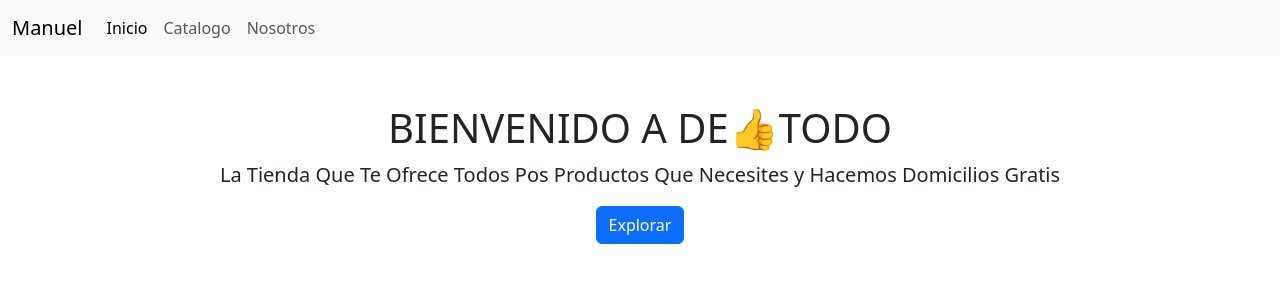
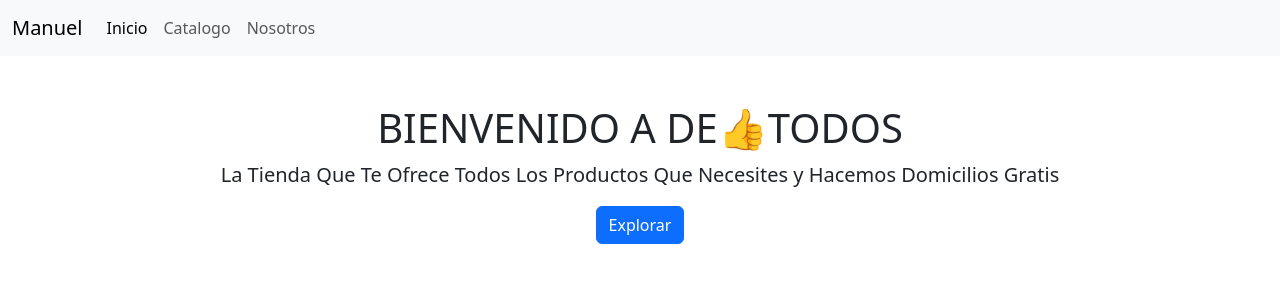
Before and after one commit to jose21manuel20-hub/despliegue-, an Angular app: page / in a window 1280 px wide. Shown: the top 300 px of the page. Built offline with nearby package versions, Linux system fonts and the light colour scheme.

Commit message:
version 2

```diff
--- a/src/app/app.html
+++ b/src/app/app.html
@@ -21,11 +21,9 @@
       </div>
     </div>
   </nav>
-
-
   <section class="container text-center mt-5">
-    <h1>BIENVENIDO A DE👍TODO</h1>
-    <p class="lead">La Tienda Que Te Ofrece Todos Pos Productos Que Necesites y Hacemos Domicilios Gratis</p>
+    <h1>BIENVENIDO A DE👍TODOS</h1>
+    <p class="lead">La Tienda Que Te Ofrece Todos Los Productos Que Necesites y Hacemos Domicilios Gratis</p>
     <button class="btn btn-primary">Explorar</button>
   </section>
 </main>
```
